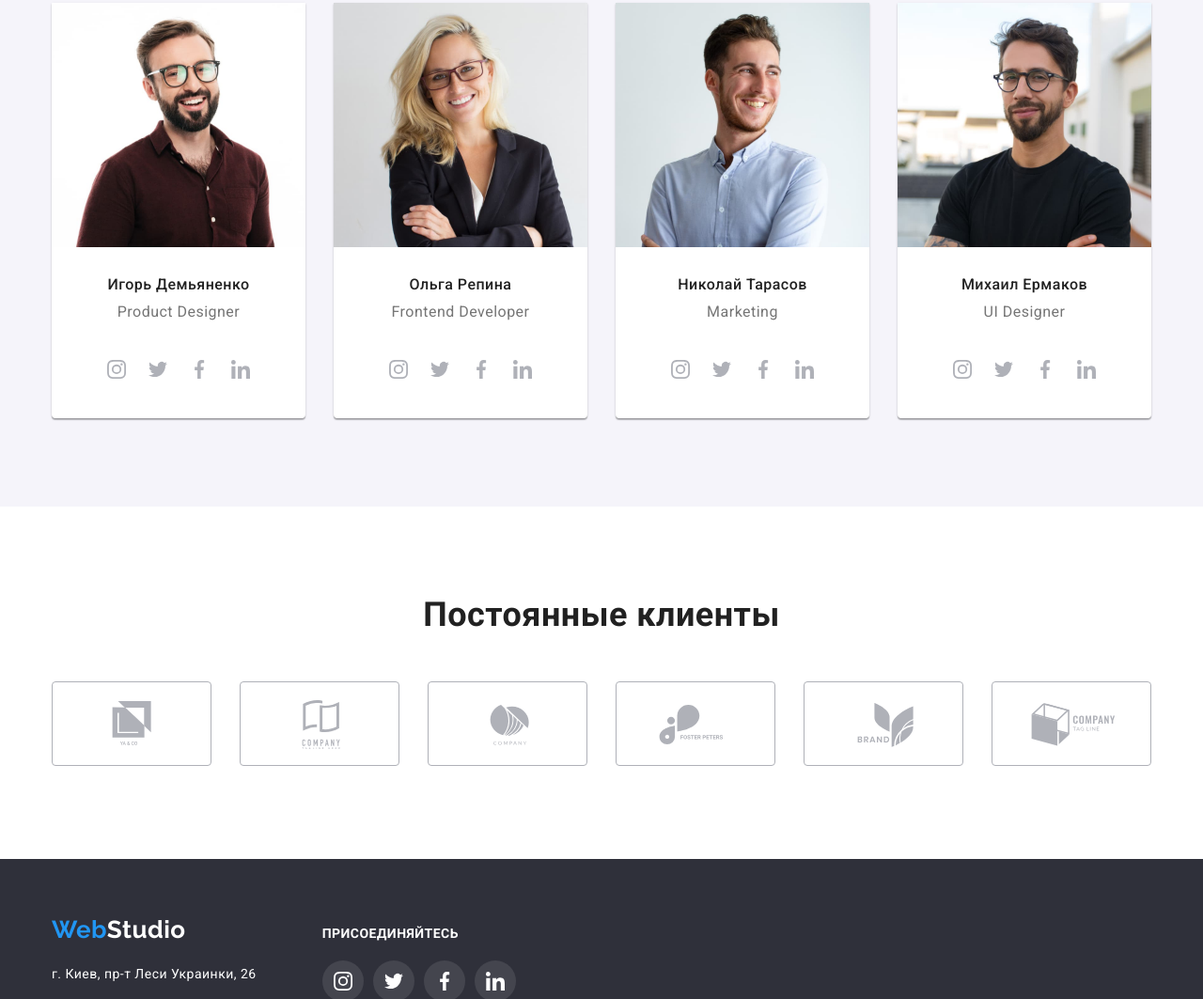
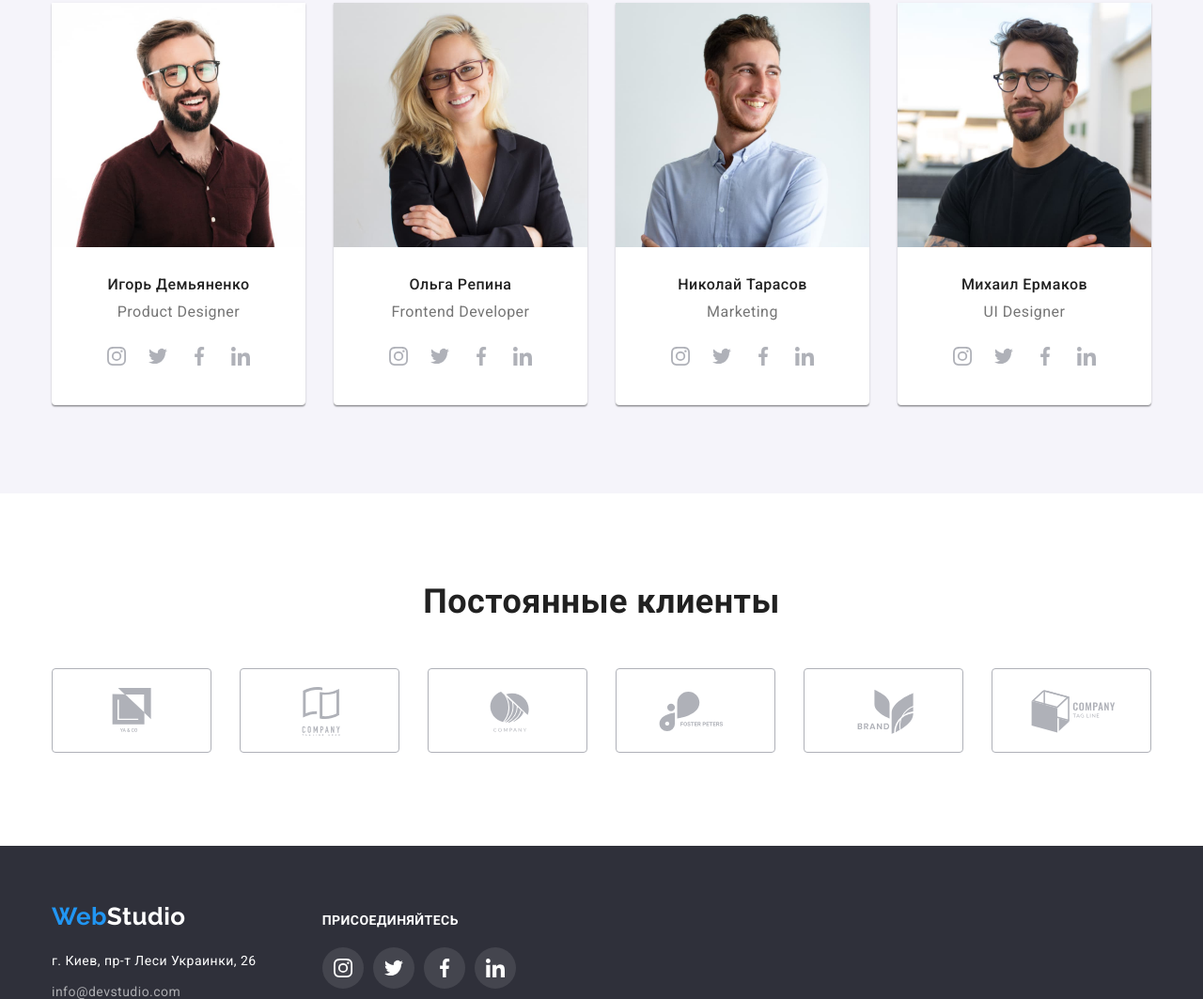
Before and after one commit to iljakeld/goit-markup-hw-04, a plain HTML site: page index.html in a window 1280 px wide. Shown: the part 1780-2843 px from the top of the page at 94% size. Drawn offline with nearby package versions, Linux system fonts and the light colour scheme.

Commit message:
member social link edit

```diff
--- a/css/styles.css
+++ b/css/styles.css
@@ -299,8 +299,9 @@
 }
 
 .member-info {
-  padding: 30px 15px;
+  padding: 30px 15px 0 15px;
   text-align: center;
+  margin-bottom: 16px;
 }
 
 .member-info > h3,
```
Also changed, not shown: portfolio.html (+2 -4 lines).
